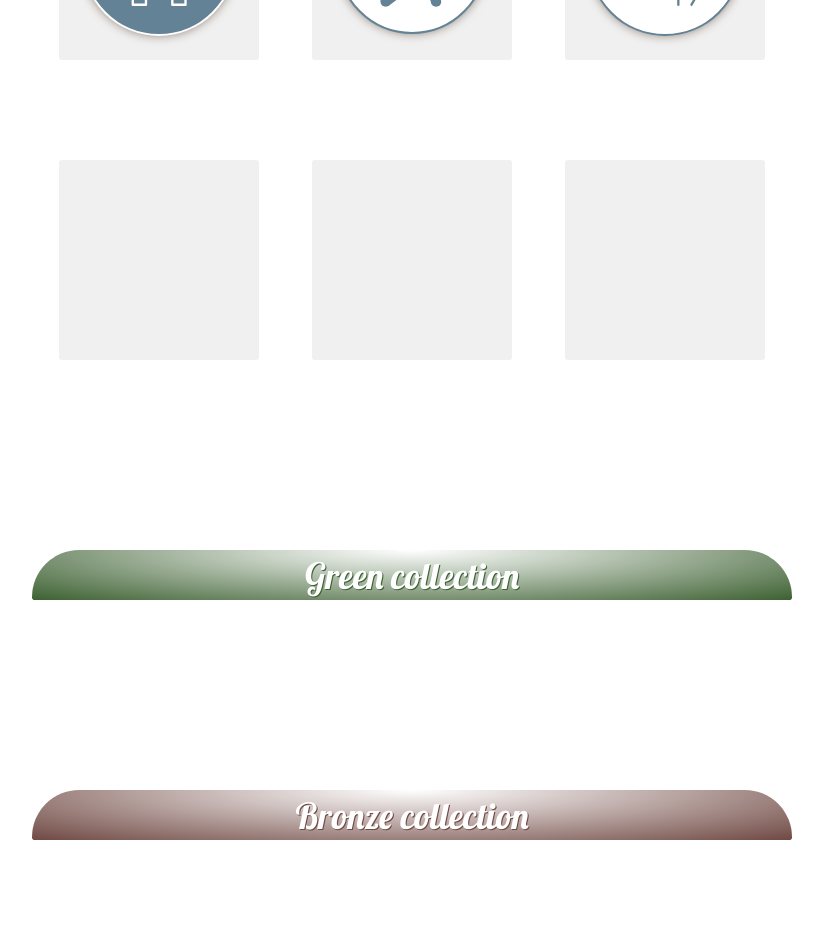
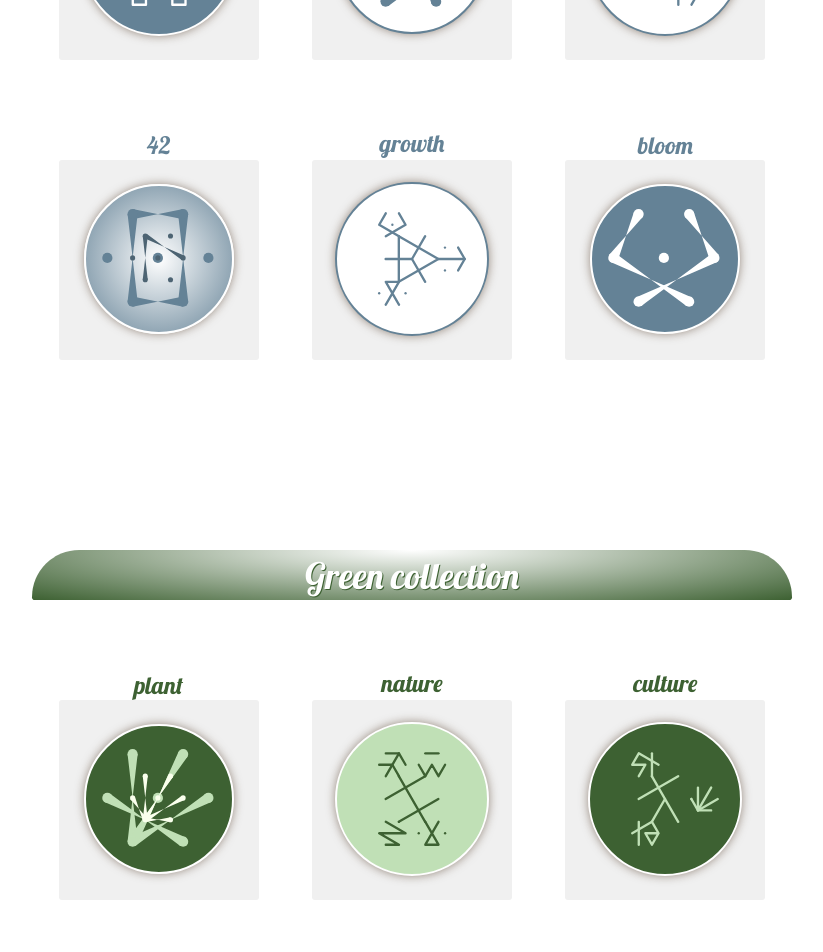
Before and after one commit to graphieros/my-website, a React (Create React App) app in the folder gstix/: page / in a window 1280 px wide. Shown: the part 460-1412 px from the top of the page, without its empty margins (228-1051 px from the left). Built offline with nearby package versions, Linux system fonts and the light colour scheme.

Commit message:
green section updated

```diff
--- a/gstix/src/App.js
+++ b/gstix/src/App.js
@@ -27,54 +27,125 @@ function App() {
       <Header />
 
       <Gallery className="gallery" name="Executive_collection" >
-
-        <Item className = "gallery_item" id="item_0">
+        <Item className="gallery_item" id="item_0">
           <p>numbers</p>
           <Molecule className="molecule_executive"
             sequence="sro kfa du srei ktu foi ksi"
             strokeWidth=""
             size="200"
-                    borderRadius = '100%'
-                    background={[100,130,150]}
-                    colors = {[255,255,255]}
-                    border = '2px solid rgb(255,255,255)'
+            borderRadius='100%'
+            background={[100, 130, 150]}
+            colors={[255, 255, 255]}
+            border='2px solid rgb(255,255,255)'
           />
         </Item>
-
-        <Item className = "gallery_item" id="item_1">
+        <Item className="gallery_item" id="item_1">
           <p>light</p>
           <Fractal className="fractal_executive"
             sequence="wz-zd-dw-qs-se-xs"
-                   colors={[100,130,150]}
+            colors={[100, 130, 150]}
             size=""
             svgSize=""
             radius=""
             background='rgb(255,255,255)'
-                   light = {true}
-                   intensity = ""
-                   border = "2px solid rgb(100,130,150)"
-                   backgroundRadius = "100%"
+            light={true}
+            intensity=""
+            border="2px solid rgb(100,130,150)"
+            backgroundRadius="100%"
           />
         </Item>
-
-        <Item className = "gallery_item" id="item_2">
+        <Item className="gallery_item" id="item_2">
           <p>love</p>
           <Molecule className="molecule_executive"
             sequence='mea sa kme'
-                    colors={[100,130,150]}
+            colors={[100, 130, 150]}
             size='200'
             borderRadius='100%'
-                    background={[255,255,255]}
+            background={[255, 255, 255]}
             border='2px solid rgb(100,130,150)'
           />
 
         </Item>
+        <Item className="gallery_item" id="item_3">
+          <p>42</p>
+          <Fractal className="fractal_executive"
+            sequence="wz-ze-ex-xw wz-zd"
+            colors={[100, 130, 150]}
+            size=""
+            svgSize=""
+            radius=""
+            background='radial-gradient(white, rgb(100,130,150))'
+            light={false}
+            intensity=""
+            border="2px solid rgb(255,255,255)"
+            backgroundRadius="100%"
+          />
+        </Item>
+        <Item className="gallery_item" id="item_4">
+          <p>growth</p>
+          <Molecule className="molecule_executive"
+            sequence='hea blea kto skai'
+            colors={[100, 130, 150]}
+            size='200'
+            borderRadius='100%'
+            background={[255, 255, 255]}
+            border='2px solid rgb(100,130,150)'
+          />
+        </Item>
+        <Item className="gallery_item" id="item_5">
+          <p>bloom</p>
+          <Fractal className="fractal_executive"
+            sequence="zq-qx-wd-de"
+            colors={[255, 255, 255]}
+            size=""
+            svgSize=""
+            radius=""
+            background='rgb(100,130,150)'
+            light={false}
+            intensity=""
+            border="2px solid rgb(255,255,255)"
+            backgroundRadius="100%"
+          />
+        </Item>
+      </Gallery>
+      <Gallery className="gallery" name="Green_collection">
+        <Item className="gallery_item" id="item_6"><p>plant</p>
+          <Fractal className="fractal_green"
+            sequence="zw-wd-qx-ew qw-wx-zw-wd-we"
+            colors={[192, 224, 182]}
+            size=""
+            svgSize=""
+            radius=""
+            background='rgb(61,97,50)'
+            light={true}
+            intensity=""
+            border="2px solid rgb(255,255,255)"
+            backgroundRadius="100%"
+          />
+        </Item>
+        <Item className="gallery_item" id="item_7"><p>nature</p>
+          <Molecule className="molecule_green"
+            sequence="mea hae to trea frey"
+            strokeWidth=""
+            size="200"
+            borderRadius='100%'
+            background={[192, 224, 182]}
+            colors={[61, 97, 50]}
+            border='2px solid rgb(255,255,255)'
+          />
+        </Item>
+        <Item className="gallery_item" id="item_8"><p>culture</p>
+        <Molecule className="molecule_green"
+            sequence="ka ksea grae tvai"
+            strokeWidth=""
+            size="200"
+            borderRadius='100%'
+            background={[61,97,50]}
+            colors={[192, 224, 182]}
+            border='2px solid rgb(255,255,255)'
+          /></Item>
+      </Gallery>
 
-        <Item className = "gallery_item" id="item_3"></Item>
-        <Item className = "gallery_item" id="item_4"></Item>
-        <Item className = "gallery_item" id="item_5"></Item>
-      </Gallery>
-      <Gallery className="gallery" name="Green_collection" />
       <Gallery className="gallery" name="Bronze_collection" />
       <Gallery className="gallery" name="Turbo_collection" />
     </div>
--- a/gstix/src/Gallery/Gallery.css
+++ b/gstix/src/Gallery/Gallery.css
@@ -60,7 +60,7 @@
     background: radial-gradient(at top, white,var(--green));
 }
 
-#Green_cllection p {
+#Green_collection p {
     color: var(--green);
 }
 
```
Lines whose indentation alone changed are shown as unchanged.
